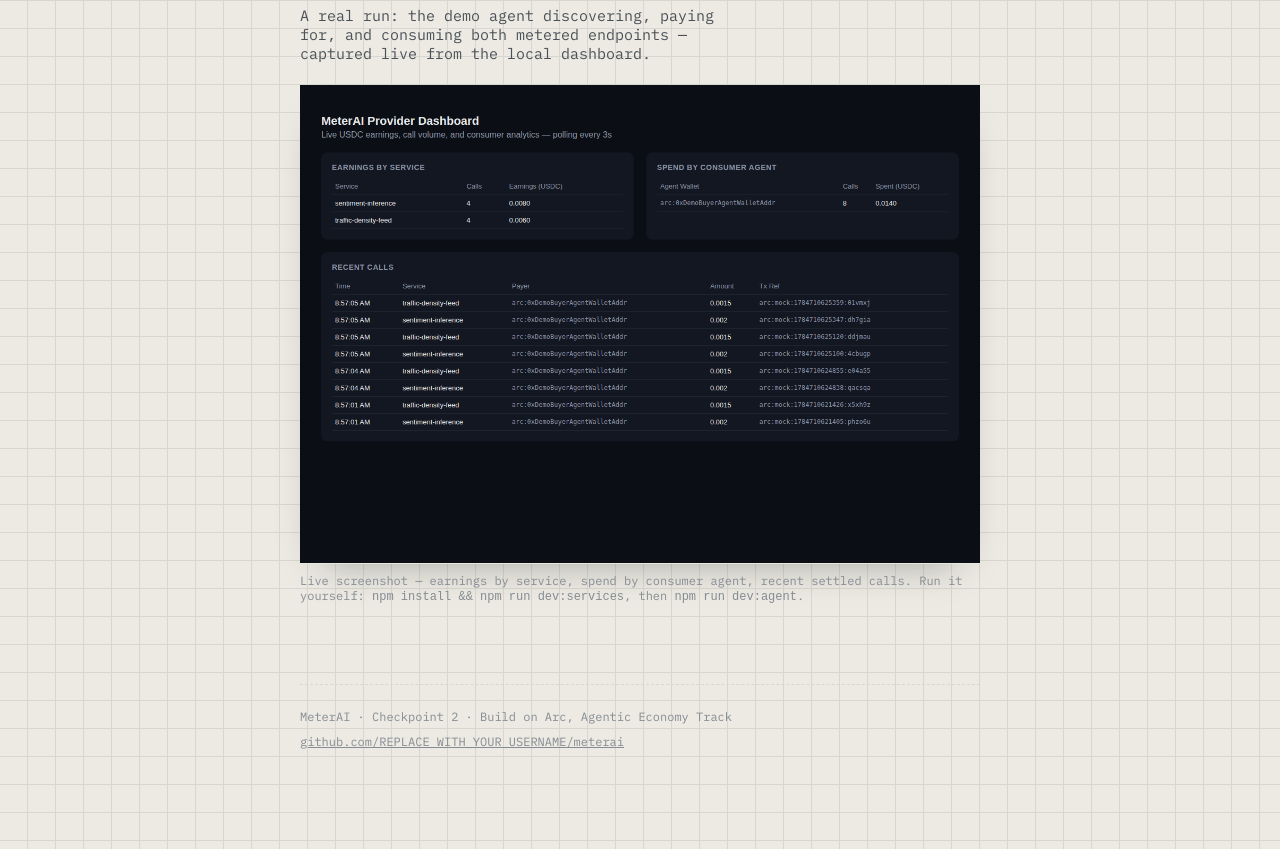
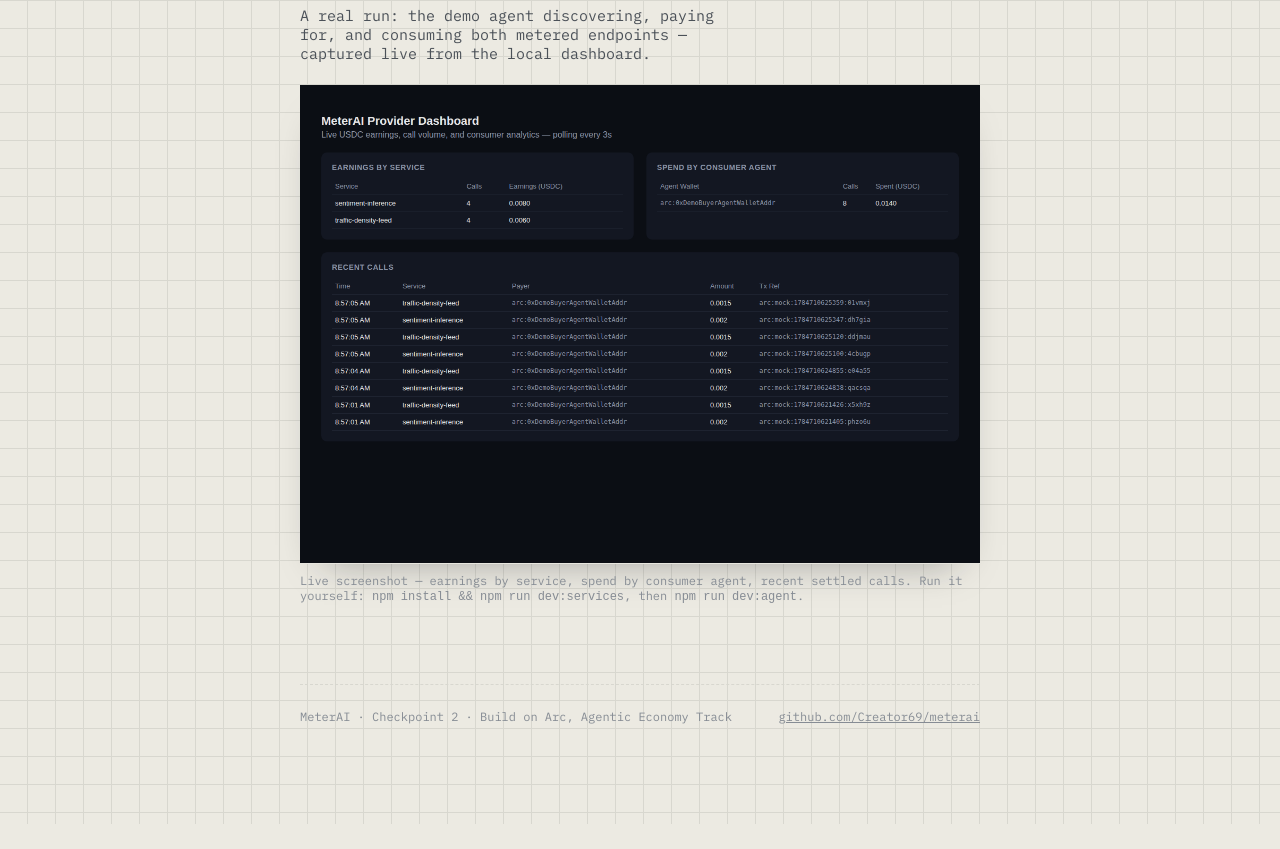
Before and after one commit to Creator69/MeterAI, a website: page site/index.html in a window 1280 px wide. Shown: the part 1847-2696 px from the top of the page. After the commit the page ends 2671 px from the top, so only its background shows below. Drawn offline with Linux system fonts and the light colour scheme.

Commit message:
Add landing page

```diff
--- a/site/index.html
+++ b/site/index.html
@@ -156,7 +156,7 @@
     <div class="stamp">PAID &middot; ZERO HUMANS INVOLVED</div>
 
     <div class="ctas">
-      <a class="btn primary" href="https://github.com/REPLACE_WITH_YOUR_USERNAME/meterai">View the repo →</a>
+      <a class="btn primary" href="https://github.com/Creator69/meterai">View the repo →</a>
       <a class="btn" href="#how-it-works">How it works</a>
       <a class="btn" href="#dashboard">See the dashboard</a>
     </div>
@@ -221,7 +221,7 @@
 
   <footer>
     <span>MeterAI &middot; Checkpoint 2 &middot; Build on Arc, Agentic Economy Track</span>
-    <span><a href="https://github.com/REPLACE_WITH_YOUR_USERNAME/meterai" style="color:inherit;">github.com/REPLACE_WITH_YOUR_USERNAME/meterai</a></span>
+    <span><a href="https://github.com/Creator69/meterai" style="color:inherit;">github.com/Creator69/meterai</a></span>
   </footer>
 
 </div>
```
